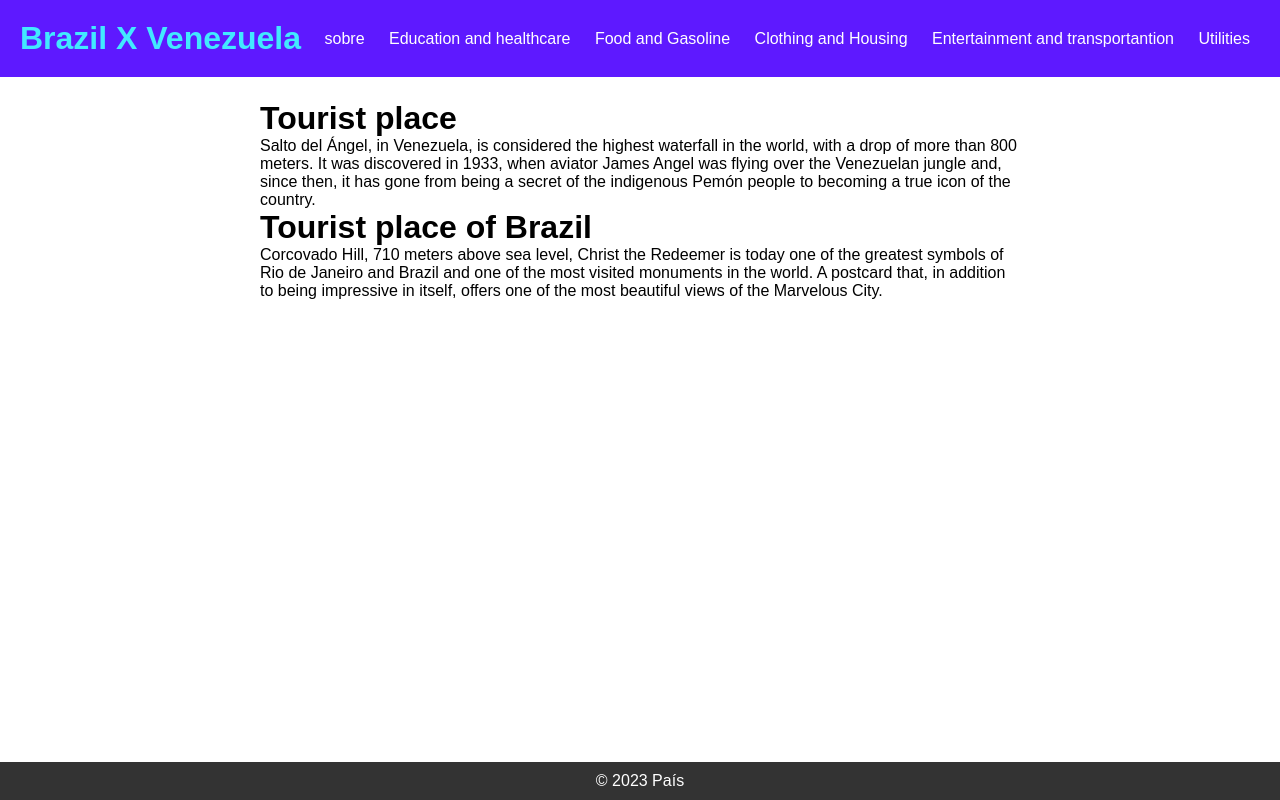
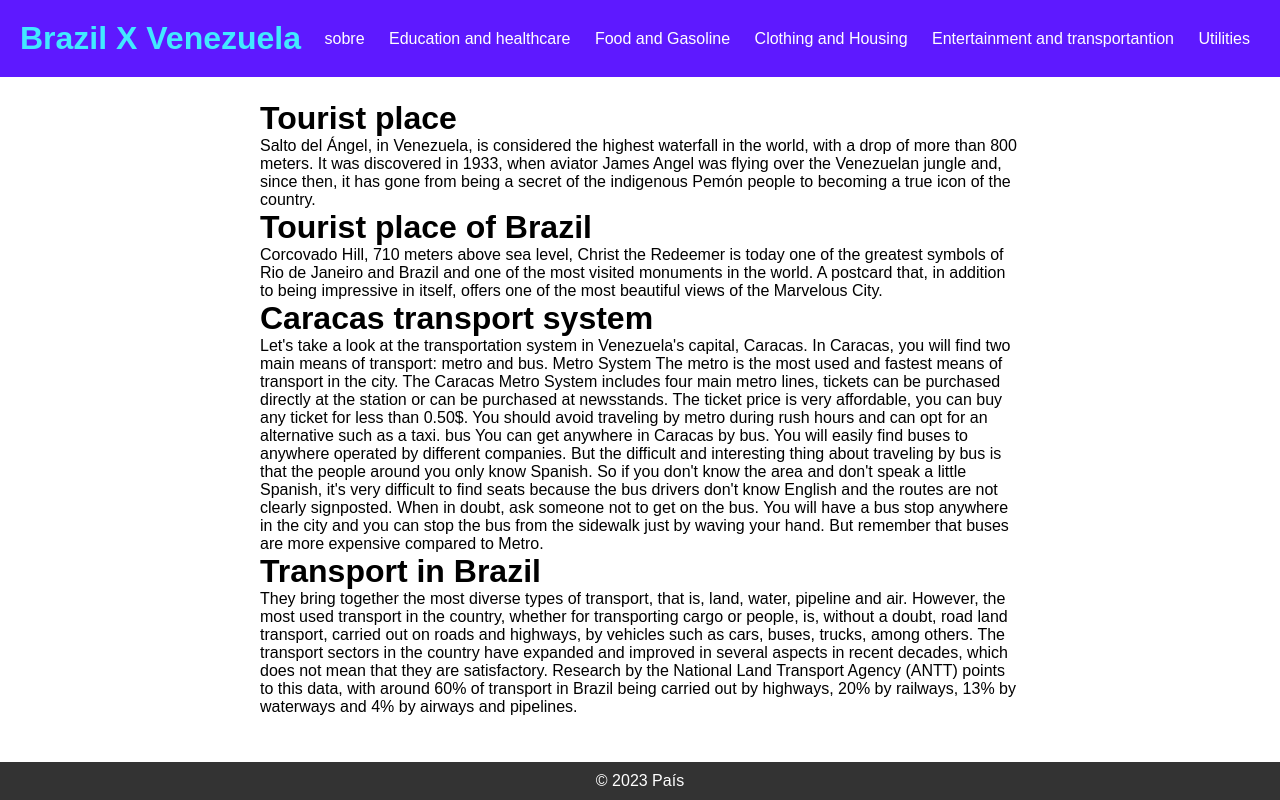
Before and after one commit to sweetyee/BrasilxVenezuela, a plain HTML site: page transportion.html in a window 1280 px wide. Drawn offline with Linux system fonts and the light colour scheme.

Commit message:
llklklkl

```diff
--- a/transportion.html
+++ b/transportion.html
@@ -46,6 +46,39 @@
    <p> Corcovado Hill, 710 meters above sea level, Christ the Redeemer is today one of the greatest symbols of Rio de Janeiro and Brazil and one of the most visited monuments in the world. A postcard that, in addition to being impressive in itself, offers one of the most beautiful views of the Marvelous City.</p>
 
 
+<h1>Caracas transport system</h1>
+
+   <p>Let's take a look at the transportation system in Venezuela's capital, Caracas. In Caracas, you will find two main means of transport: metro and bus.
+
+    Metro System
+
+    The metro is the most used and fastest means of transport in the city. The Caracas Metro System includes four main metro lines, tickets can be purchased directly at the station or can be purchased at newsstands. The ticket price is very affordable, you can buy any ticket for less than 0.50$.
+
+    You should avoid traveling by metro during rush hours and can opt for an alternative such as a taxi.
+
+    bus
+
+    You can get anywhere in Caracas by bus. You will easily find buses to anywhere operated by different companies. But the difficult and interesting thing about traveling by bus is that the people around you only know Spanish. So if you don't know the area and don't speak a little Spanish, it's very difficult to find seats because the bus drivers don't know English and the routes are not clearly signposted. When in doubt, ask someone not to get on the bus.
+
+    You will have a bus stop anywhere in the city and you can stop the bus from the sidewalk just by waving your hand. But remember that buses are more expensive compared to Metro. </p>
+
+
+
+
+
+
+    <h1>  Transport in Brazil    </h1>
+
+   <p>  They bring together the most diverse types of transport, that is, land, water, pipeline and air. However, the most used transport in the country, whether for transporting cargo or people, is, without a doubt, road land transport, carried out on roads and highways, by vehicles such as cars, buses, trucks, among others.
+
+    The transport sectors in the country have expanded and improved in several aspects in recent decades, which does not mean that they are satisfactory. Research by the National Land Transport Agency (ANTT) points to this data, with around 60% of transport in Brazil being carried out by highways, 20% by railways, 13% by waterways and 4% by airways and pipelines. </p>
+
+
+
+
+
+
+
 
     <!-- Conteúdo da seção principal -->
     <!-- Você pode adicionar mais conteúdo aqui -->
```
